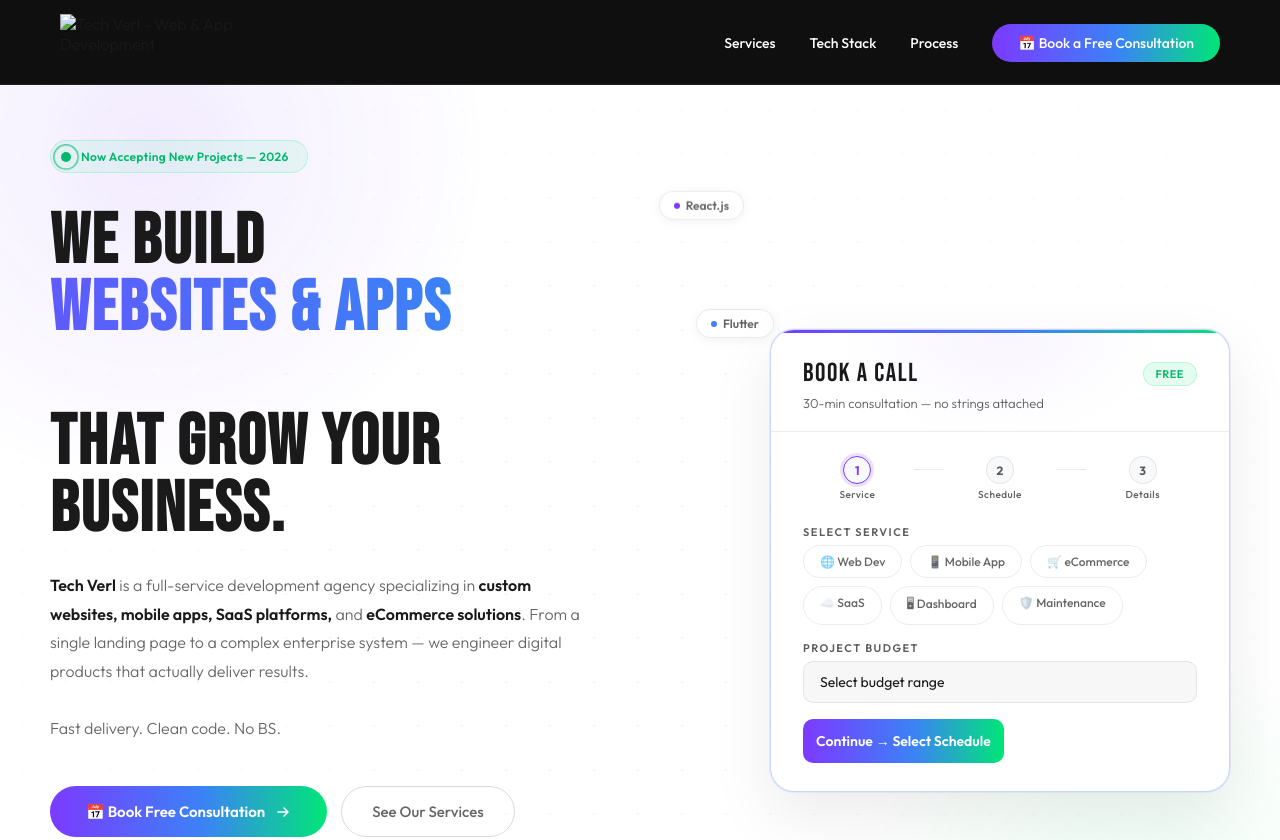
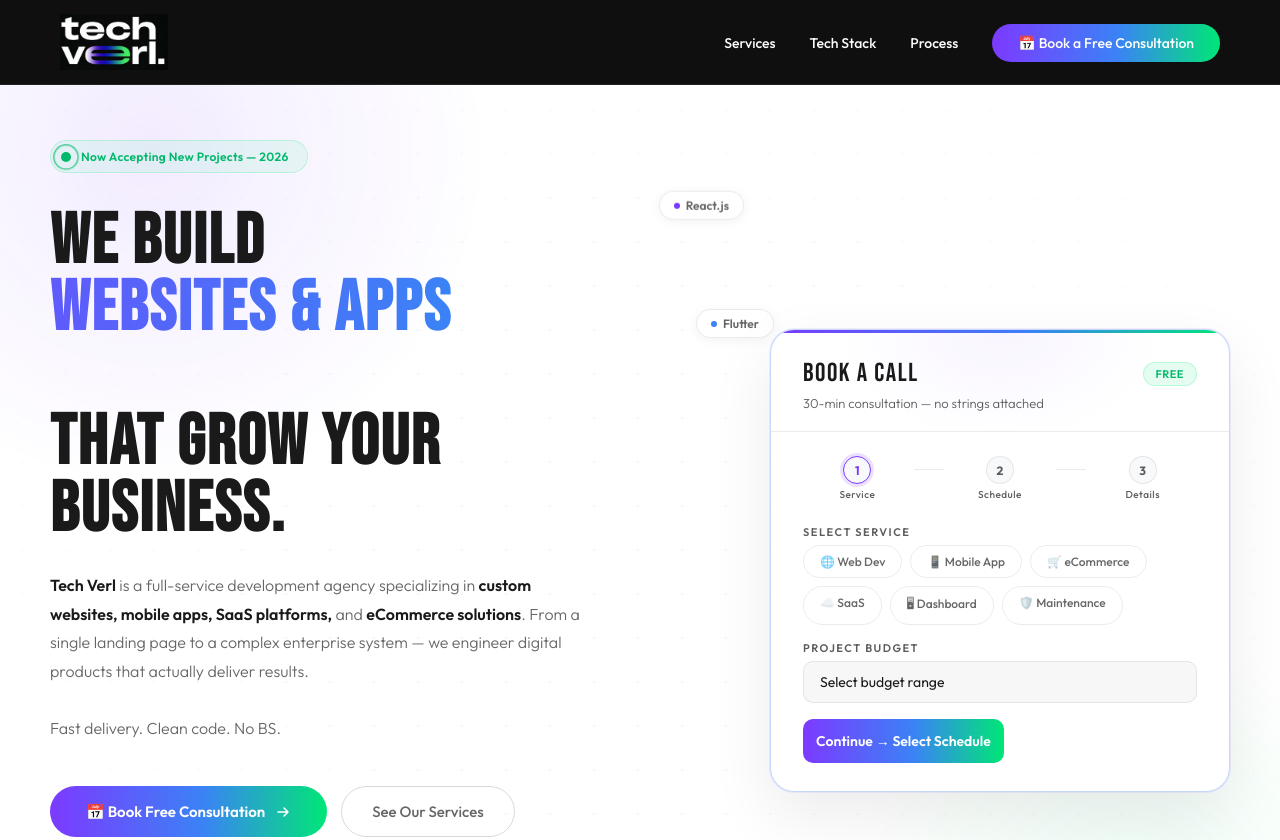
Before and after one commit to itx-sherazi/techverl, a plain HTML site: page index.html in a window 1280 px wide. Shown: the top 840 px of the page. Drawn offline with Linux system fonts and the light colour scheme.

Commit message:
Update logo image source path in index.html

```diff
--- a/index.html
+++ b/index.html
@@ -998,7 +998,7 @@ footer { background: var(--bg); border-top: 1px solid var(--border); padding: 80
 <nav class="nav">
   <div class="nav-inner">
     <a href="#" class="nav-logo">
-      <img src="images/logo.jpeg" alt="Tech Verl - Web & App Development" />
+      <img src="/logo.jpeg" alt="Tech Verl - Web & App Development" />
     </a>
     <ul class="nav-links">
       <li><a href="#services">Services</a></li>
```
